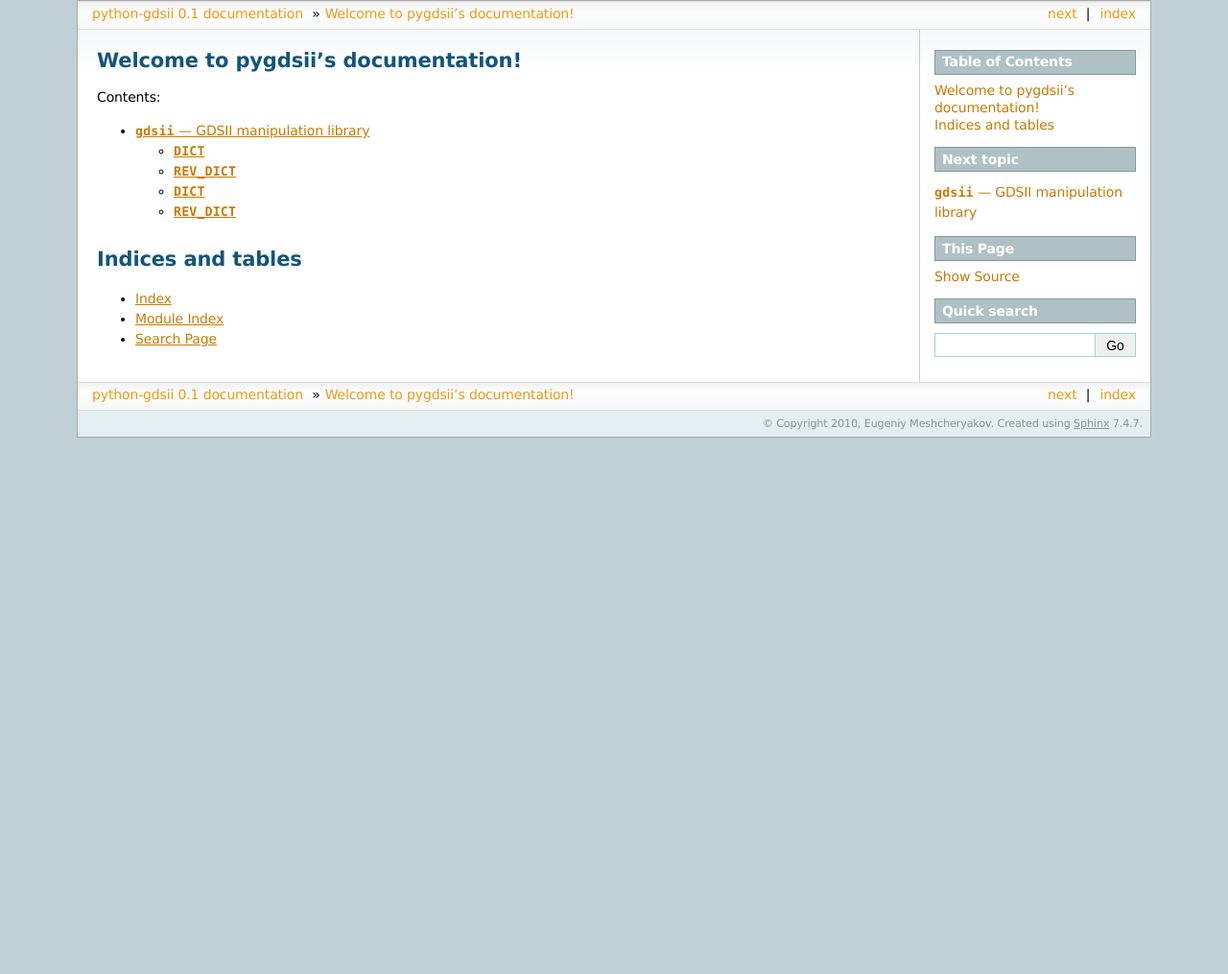
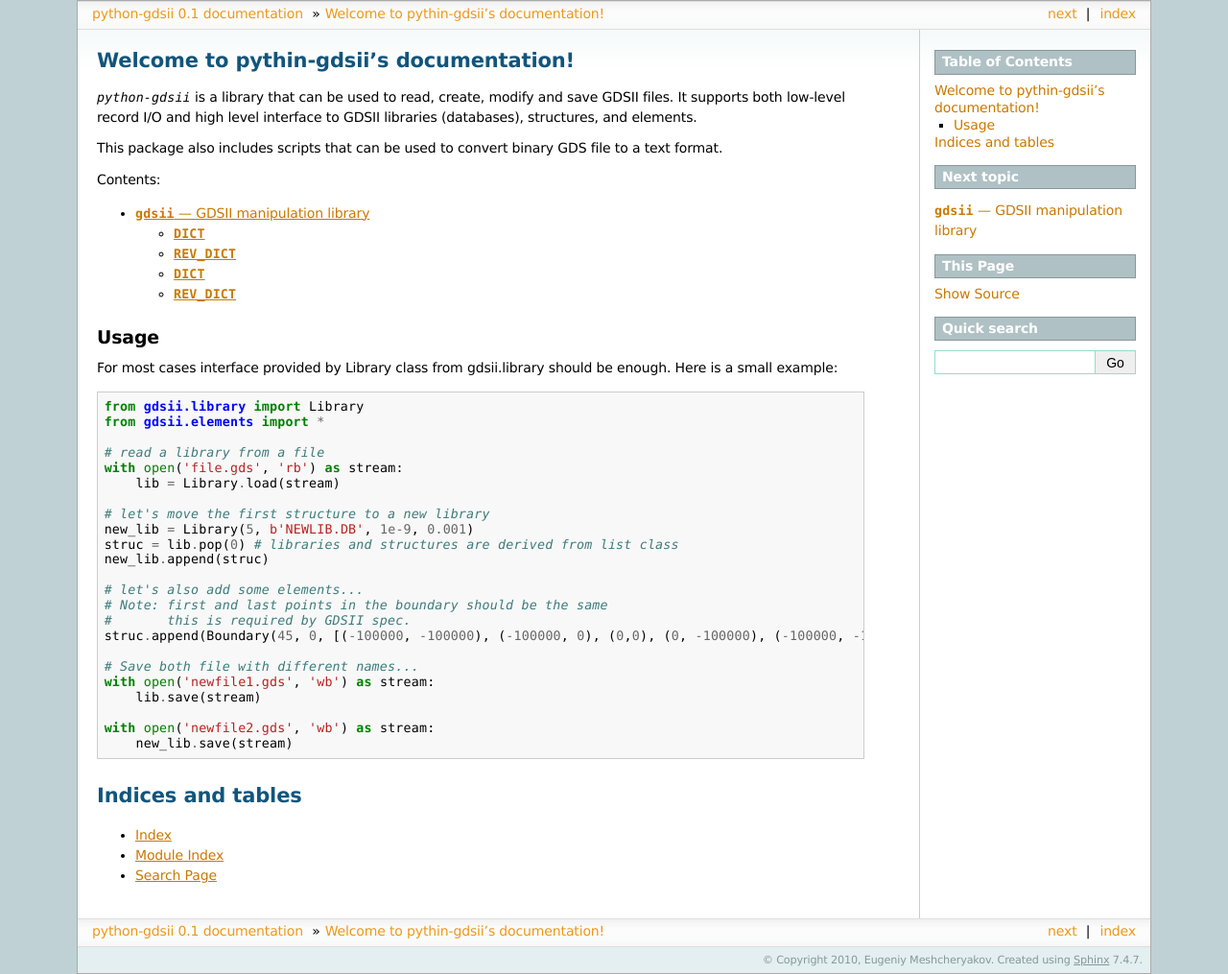
Before and after one commit to eugmes/python-gdsii, a Sphinx documentation site: the page built from doc/index.rst, in a window 1280 px wide. Shown: the whole page at 96% size. Built offline with Sphinx 7.4.7, drawn with Linux system fonts in a browser that asks for light colours; before the commit the page ends 900 px from its top, so only the background shows below that.

Commit message:
Add usage example

```diff
--- a/doc/conf.py
+++ b/doc/conf.py
@@ -31,7 +31,7 @@ templates_path = ['_templates']
 source_suffix = '.rst'
 
 # The encoding of source files.
-#source_encoding = 'utf-8'
+source_encoding = 'utf-8'
 
 # The master toctree document.
 master_doc = 'index'
@@ -81,7 +81,7 @@ exclude_trees = ['_build']
 #show_authors = False
 
 # The name of the Pygments (syntax highlighting) style to use.
-pygments_style = 'sphinx'
+pygments_style = 'default'
 
 # A list of ignored prefixes for module index sorting.
 #modindex_common_prefix = []
@@ -158,7 +158,7 @@ html_static_path = ['_static']
 #html_file_suffix = ''
 
 # Output file base name for HTML help builder.
-htmlhelp_basename = 'pygdsiidoc'
+#htmlhelp_basename = 'pygdsiidoc'
 
 
 # -- Options for LaTeX output --------------------------------------------------
--- a/doc/index.rst
+++ b/doc/index.rst
@@ -1,10 +1,12 @@
-.. pygdsii documentation master file, created by
-   sphinx-quickstart on Sun Aug 15 02:07:50 2010.
-   You can adapt this file completely to your liking, but it should at least
-   contain the root `toctree` directive.
+Welcome to pythin-gdsii's documentation!
+========================================
 
-Welcome to pygdsii's documentation!
-===================================
+`python-gdsii` is a library that can be used to read, create, modify and save
+GDSII files. It supports both low-level record I/O and high level interface to
+GDSII libraries (databases), structures, and elements.
+
+This package also includes scripts that can be used to convert binary GDS file
+to a text format.
 
 Contents:
 
@@ -13,6 +15,36 @@ Contents:
 
    gdsii/index
 
+Usage
+-----
+
+For most cases interface provided by Library class from gdsii.library should be
+enough. Here is a small example::
+
+    from gdsii.library import Library
+    from gdsii.elements import *
+
+    # read a library from a file
+    with open('file.gds', 'rb') as stream:
+        lib = Library.load(stream)
+
+    # let's move the first structure to a new library
+    new_lib = Library(5, b'NEWLIB.DB', 1e-9, 0.001)
+    struc = lib.pop(0) # libraries and structures are derived from list class
+    new_lib.append(struc)
+
+    # let's also add some elements...
+    # Note: first and last points in the boundary should be the same
+    #       this is required by GDSII spec.
+    struc.append(Boundary(45, 0, [(-100000, -100000), (-100000, 0), (0,0), (0, -100000), (-100000, -100000)]))
+
+    # Save both file with different names...
+    with open('newfile1.gds', 'wb') as stream:
+        lib.save(stream)
+
+    with open('newfile2.gds', 'wb') as stream:
+        new_lib.save(stream)
+
 Indices and tables
 ==================
 
```
